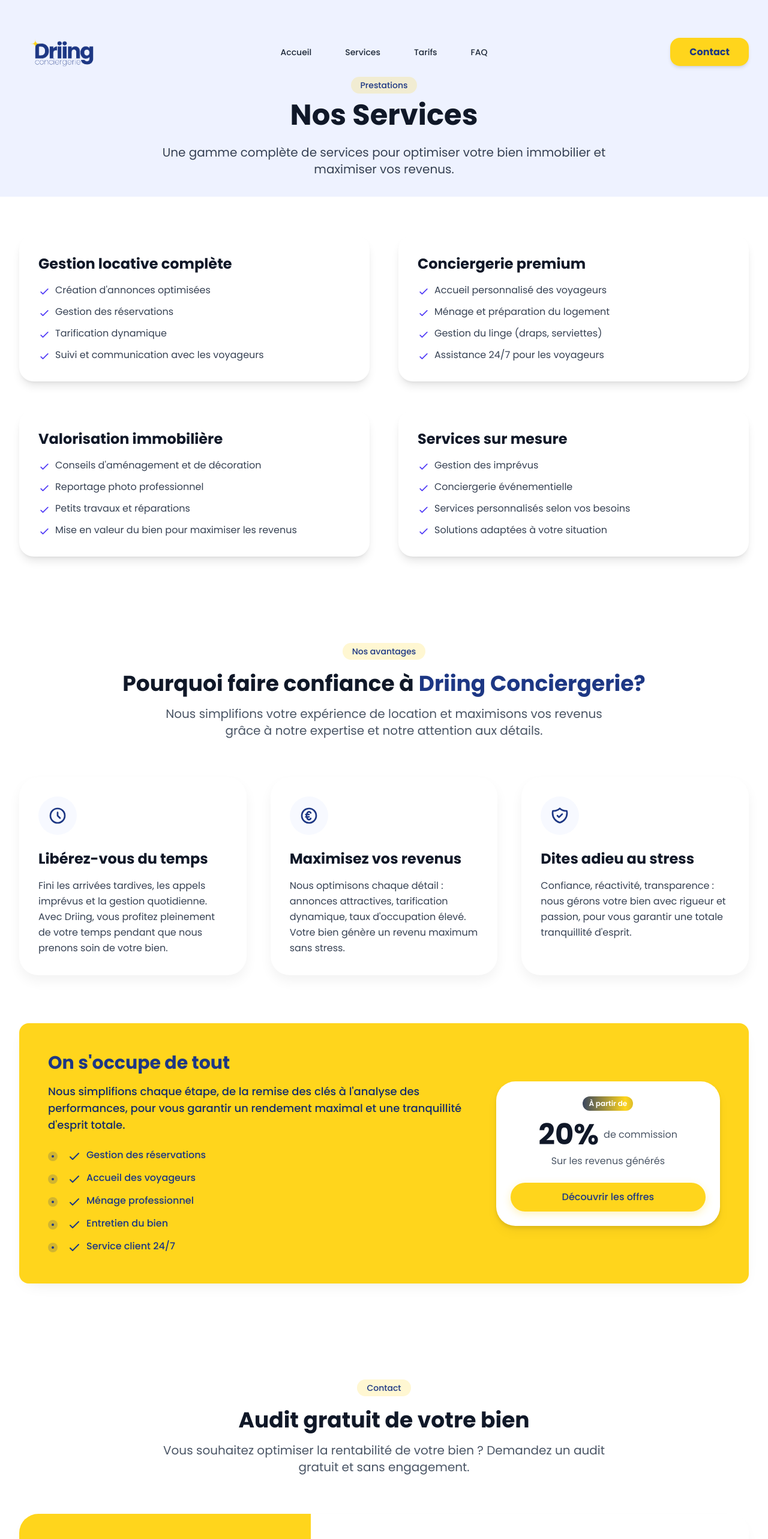
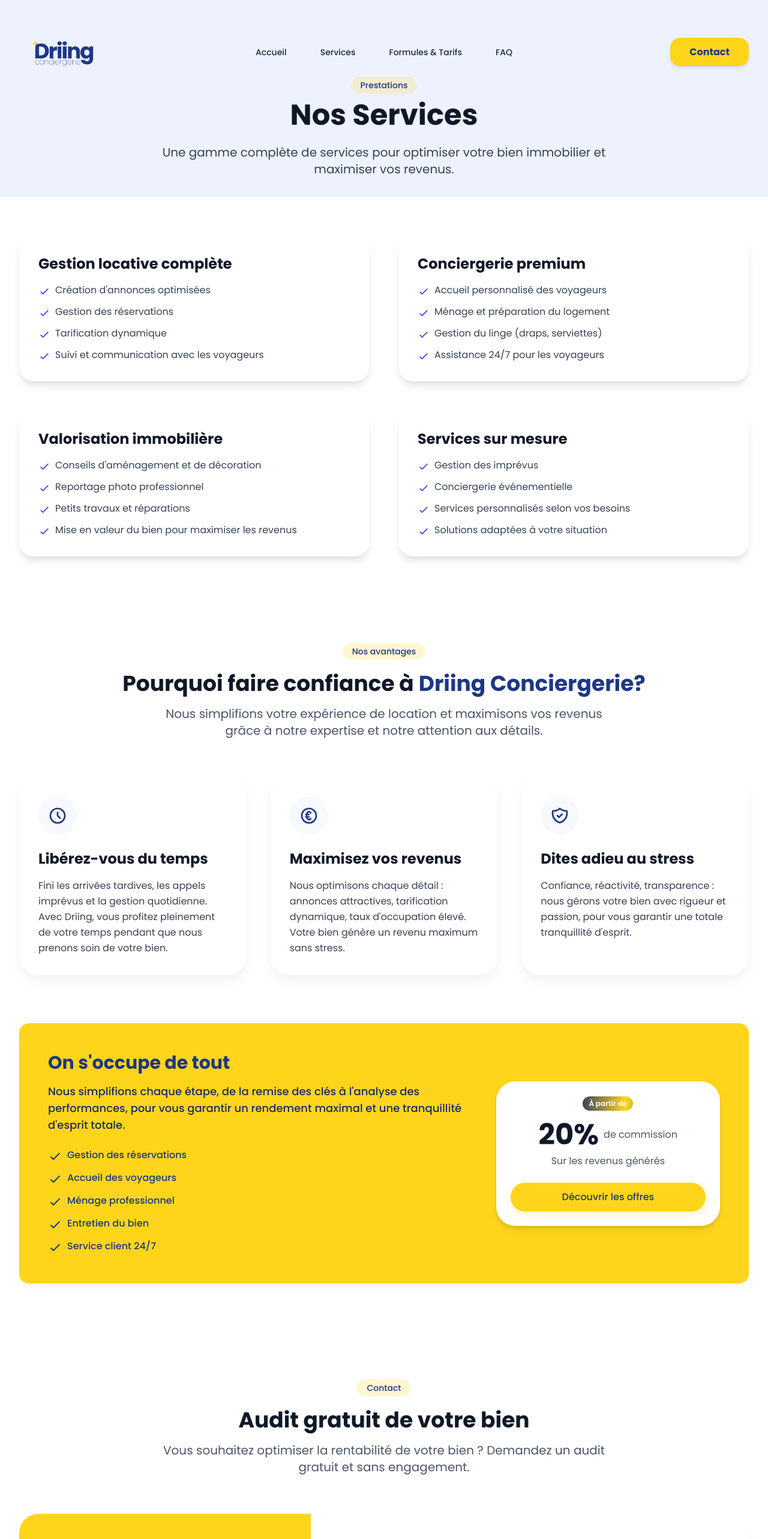
Before and after one commit to AlexandreDuro/driing, a Next.js app: page /services in a window 1280 px wide. Shown: the top 2566 px of the page at 60% size. Built offline with nearby package versions, Linux system fonts and the light colour scheme.

Commit message:
Refactor Tarifs and Header components: Update text to "Formules et tarifs" for consistency, enhance styling in globals.css by removing unnecessary list styles, and adjust CheckmarkIcon color to match primary theme.

```diff
--- a/src/app/globals.css
+++ b/src/app/globals.css
@@ -246,15 +246,7 @@ body {
 }
 
 .fancy-list li {
-  @apply pl-8 relative;
-}
-
-.fancy-list li::before {
-  @apply content-[''] absolute left-0 top-1.5 w-4 h-4 rounded-full bg-[color:var(--primary)] opacity-20;
-}
-
-.fancy-list li::after {
-  @apply content-[''] absolute left-1.5 top-3 w-1 h-1 rounded-full bg-[color:var(--primary)];
+  @apply relative;
 }
 
 /* Additional animations for interactivity */
--- a/src/app/tarifs/page.tsx
+++ b/src/app/tarifs/page.tsx
@@ -17,7 +17,7 @@ export default function Tarifs() {
         <div className="max-w-7xl mx-auto px-4 sm:px-6 lg:px-8 relative">
           <div className="text-center mb-16">
             <span className="inline-block bg-[color:var(--accent)]/20 text-[color:var(--primary)] px-4 py-1 rounded-full text-sm font-medium mb-3">Nos offres</span>
-            <h1 className="text-4xl md:text-5xl font-bold text-gray-900 mb-4">Tarifs et forfaits</h1>
+            <h1 className="text-4xl md:text-5xl font-bold text-gray-900 mb-4">Formules et tarifs</h1>
             <p className="text-lg text-gray-600 max-w-3xl mx-auto">
               Des solutions adaptées à vos besoins avec un engagement sur la qualité de service et la rentabilité de votre bien.
             </p>
--- a/src/components/Header.tsx
+++ b/src/components/Header.tsx
@@ -65,7 +65,7 @@ export default function Header() {
                 href="/tarifs"
                 className="group text-gray-800 font-medium text-sm relative overflow-hidden px-2 py-1"
               >
-                <span className="relative z-10 transition-colors duration-300 group-hover:text-[color:var(--primary)]">Tarifs</span>
+                <span className="relative z-10 transition-colors duration-300 group-hover:text-[color:var(--primary)]">Formules & Tarifs</span>
                 <span className="absolute bottom-0 left-0 w-full h-0.5 bg-[color:var(--primary)] transform origin-left scale-x-0 transition-transform duration-300 group-hover:scale-x-100"></span>
               </Link>
               <Link
@@ -134,7 +134,7 @@ export default function Header() {
               className="text-gray-800 hover:text-[color:var(--primary)] transition-colors w-full text-center py-2 rounded-lg hover:bg-gray-50"
               onClick={() => setIsMenuOpen(false)}
             >
-              Tarifs
+              Formules & Tarifs
             </Link>
             <Link
               href="/faq"
--- a/src/components/Icons.tsx
+++ b/src/components/Icons.tsx
@@ -48,7 +48,7 @@ export function HomeIcon() {
 
 export function CheckmarkIcon() {
   return (
-    <svg className="w-5 h-5 text-white" fill="none" viewBox="0 0 24 24" stroke="currentColor">
+    <svg className="w-5 h-5 text-[color:var(--primary)]" fill="none" viewBox="0 0 24 24" stroke="currentColor">
       <path strokeLinecap="round" strokeLinejoin="round" strokeWidth={2} d="M5 13l4 4L19 7" />
     </svg>
   );
```
